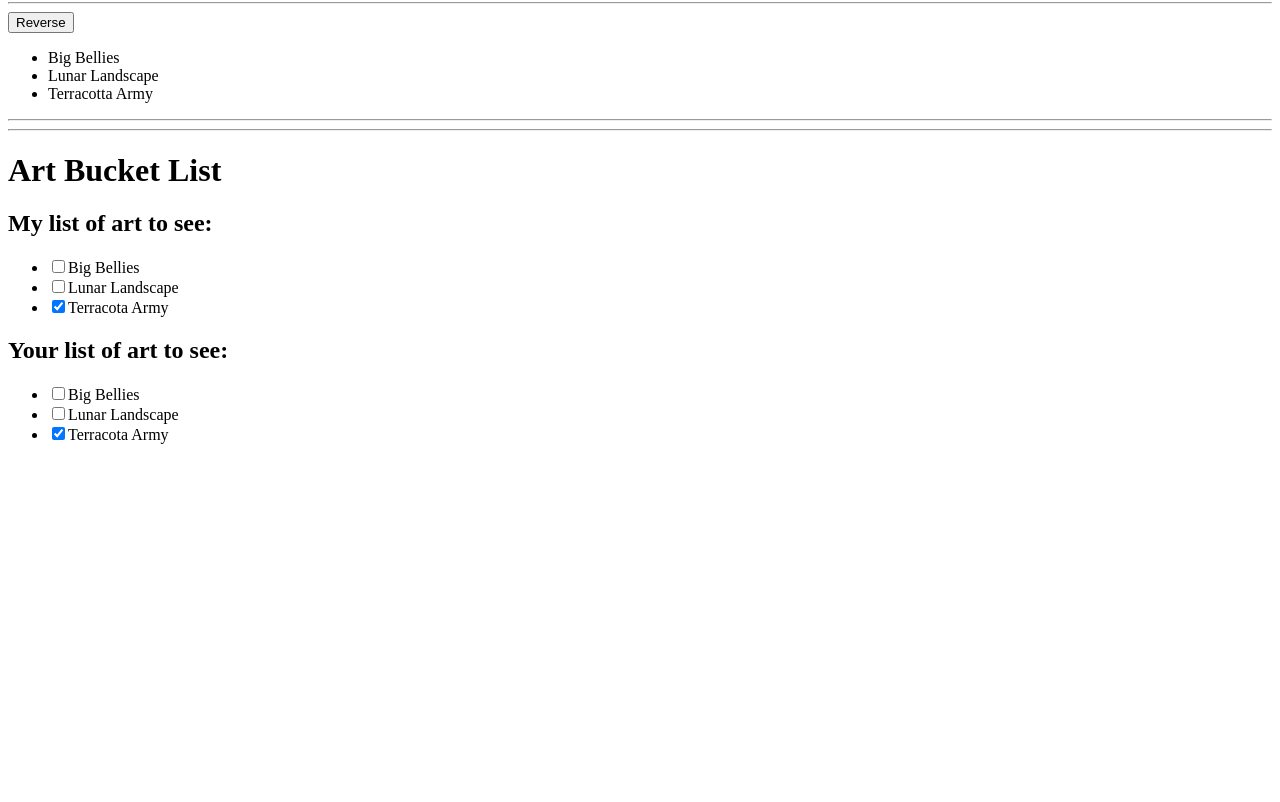
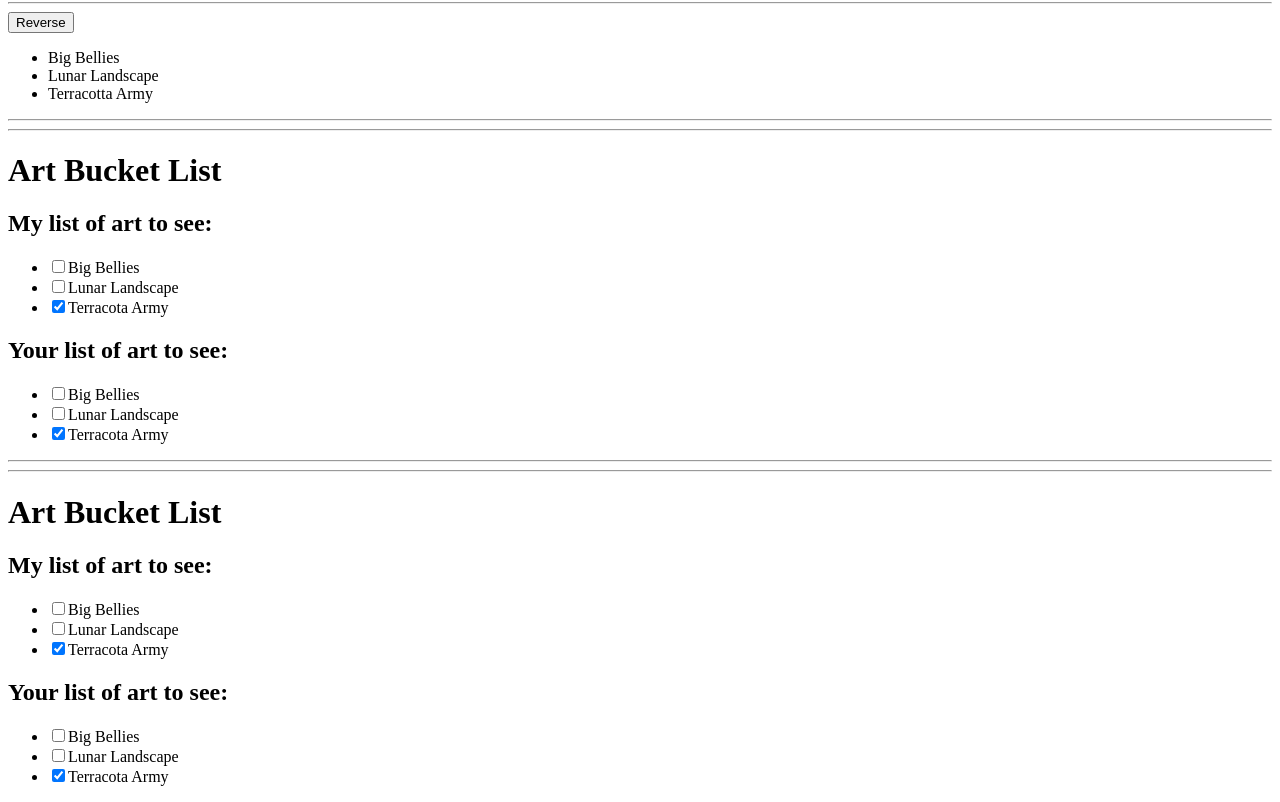
Before and after one commit to DHughes666/react_doc_2, a React (Create React App) app: page / in a window 1280 px wide. Shown: the part 780-1582 px from the top of the page. Before the commit the page ends 1240 px from the top, so only its background shows below. Built offline with nearby package versions, Linux system fonts and the light colour scheme.

Commit message:
BucketList ...without bugs --useImmer

```diff
--- a/src/App.js
+++ b/src/App.js
@@ -1,5 +1,5 @@
 import List1, { List2, List3, List4, List5,
-  ShapeEditor, CounterList, BucketList } from "./array_component";
+  ShapeEditor, CounterList, BucketList, BucketList3 } from "./array_component";
 
 
 const App = () => {
@@ -27,6 +27,9 @@ const App = () => {
       <hr />
       <hr />
       <BucketList />
+      <hr />
+      <hr />
+      <BucketList3 />
 
     </>
 
--- a/src/array_component.jsx
+++ b/src/array_component.jsx
@@ -1,4 +1,5 @@
 import { useState } from "react";
+import { useImmer } from "use-immer";
 
 // Adding to an Array
 
@@ -339,21 +340,27 @@ const BucketList = () => {
     const [yourList, setYourList] = useState(initialList2);
 
     const handleToggleMyList = (artworkId, nextSeen) => {
-        const myNextList = [...myList];
-        const artwork = myNextList.find(
-            a => a.id === artworkId
-        );
-        artwork.seen = nextSeen;
-        setMyList(myNextList);
+        setMyList(myList.map(artwork => {
+            if (artwork.id === artworkId) {
+                // Create a *new* object with changes
+                return {...artwork, seen: nextSeen}
+            } else {
+                // No changes
+                return artwork
+            }
+        }))
     }
 
     const handleToggleYourList = (artworkId, nextSeen) => {
-        const yourNextList = [...yourList];
-        const artwork = yourNextList.find(
-            a => a.id === artworkId
-        );
-        artwork.seen = nextSeen;
-        setYourList(yourNextList);
+        setYourList(yourList.map(artwork => {
+            if (artwork.id === artworkId) {
+                // Create a *new* object with changes
+                return {...artwork, seen: nextSeen}
+            } else {
+                // No changes
+                return artwork;
+            }
+        }));
     }
 
     const ItemList = ({artworks, onToggle}) => {
@@ -396,6 +403,82 @@ const BucketList = () => {
     )
 }
 
+// Write concise update logic with Immer
+
+/**
+ * Updating nested arrays without mutation can get a little bit repetitive.
+ * Just as with objects:
+    Generally, you shouldn’t need to update state more than a
+    couple of levels deep. If your state objects are very deep, you might want
+    to restructure them differently so that they are flat.
+    If you don’t want to change your state structure, you might prefer
+    to use Immer, which lets you write using the convenient but mutating
+    syntax and takes care of producing the copies for you.
+ */
+
+
+const BucketList3 = () => {
+    const [myList, updateMyList] = useImmer(initialList2);
+    const [yourList, updateYourList] = useImmer(initialList2);
+
+    const handleToggleMyList = (id, nextSeen) => {
+        updateMyList(draft => {
+            const artwork = draft.find(a => a.id === id);
+            artwork.seen = nextSeen
+        })
+    }
+
+    const handleToggleYourList = (artworkId, nextSeen) => {
+        updateYourList(draft => {
+            const artwork = draft.find(a => a.id === artworkId);
+            artwork.seen = nextSeen;
+        })
+    }
+
+    const ItemList = ({artworks, onToggle}) => {
+        return (
+            <ul>
+                {artworks.map(artwork => (
+                    <li key={artwork.id}>
+                        <label>
+                            <input
+                                type="checkbox"
+                                checked={artwork.seen}
+                                onChange={e => {
+                                    onToggle(
+                                        artwork.id,
+                                        e.target.checked
+                                    );
+                                }}
+                            />
+                            {artwork.title}
+                        </label>
+                    </li>
+                ))}
+            </ul>
+        )
+    }
+
+    return (
+        <>
+            <h1>Art Bucket List</h1>
+            <h2>My list of art to see: </h2>
+            <ItemList
+                artworks={myList}
+                onToggle={handleToggleMyList}
+            />
+            <h2>Your list of art to see: </h2>
+            <ItemList
+                artworks={yourList}
+                onToggle={handleToggleYourList}
+            />
+        </>
+    )
+
+}
+
+
+
 export default List1;
 export { List2, List3, List4, List5,
-    ShapeEditor, CounterList, BucketList };
+    ShapeEditor, CounterList, BucketList, BucketList3 };
```
